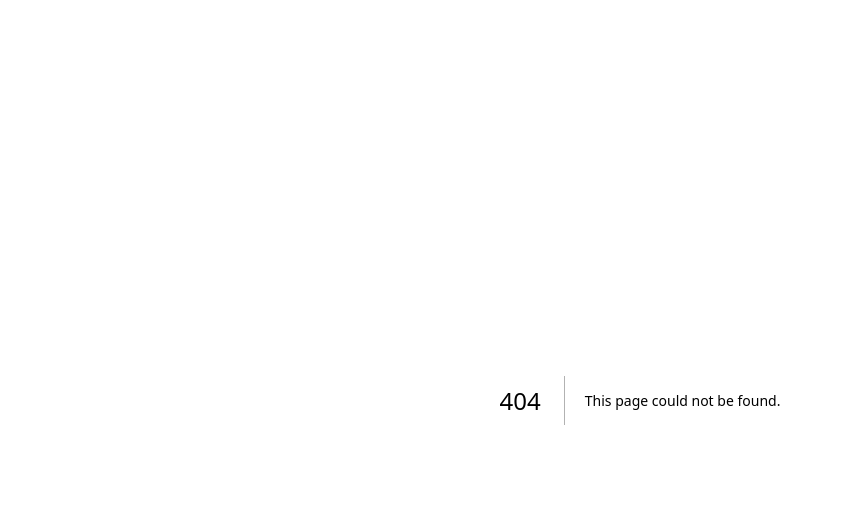
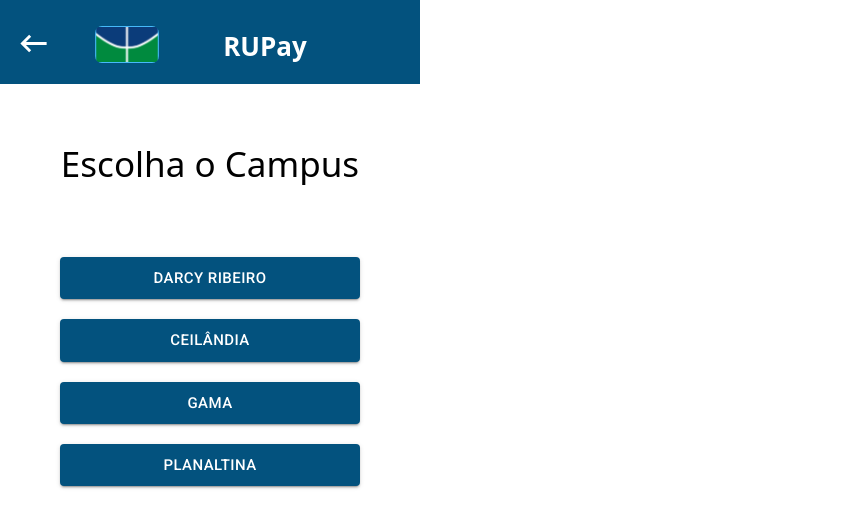
Before and after one commit to Mateustv/provisorio, a Next.js app: page /consultMenu in a window 1280 px wide. Before the commit this address had no page. Shown: the top 528 px of the page, without its empty margins (0-843 px from the left). Built offline with nearby package versions, Linux system fonts and the light colour scheme.

Commit message:
page consult menu done

```diff
--- /dev/null
+++ b/src/pages/consultMenu/index.js
@@ -0,0 +1,55 @@
+import Link from 'next/link.js';
+import {EscolhaOCampus, Head, HeadChild, Rupay, ButtonBack, ButtonLocal, CardpioSeleoDeCampusRoot, AlignButtons} from './style.js';
+
+export default function Select_menu(){
+
+  return (
+    <CardpioSeleoDeCampusRoot>
+        <Head>
+            <HeadChild alt="logo" src="/logo_rupay.svg" />
+            <Rupay>RUPay</Rupay>
+            <Link href="/">
+              <ButtonBack fontSize='large'/>
+            </Link>
+        </Head>
+        <EscolhaOCampus>Escolha o Campus</EscolhaOCampus>
+        <AlignButtons>
+            <ButtonLocal
+            sx={{ width: 300 }}
+            variant="contained"
+            name="button_darcy"
+            size="large"
+            >
+            Darcy Ribeiro
+            </ButtonLocal>
+
+            <ButtonLocal
+            sx={{ width: 300 }}
+            variant="contained"
+            name="button_name"
+            size="large"
+            >
+            Ceilândia
+            </ButtonLocal>
+
+            <ButtonLocal
+            sx={{ width: 300 }}
+            variant="contained"
+            name="button_gama"
+            size="large"
+            >
+            Gama
+            </ButtonLocal>
+            <ButtonLocal
+            sx={{ width: 300 }}
+            variant="contained"
+            name="button_plan"
+            size="large"
+            >
+            Planaltina
+            </ButtonLocal>
+        </AlignButtons>
+
+    </CardpioSeleoDeCampusRoot>
+  );
+};
--- /dev/null
+++ b/src/pages/consultMenu/menu/index.js
@@ -0,0 +1,45 @@
+import Link from "next/link";
+import {CardpioRoot, Head, HeadChild, Rupay, Cardapio, ButtonBaixar, ButtonComentar, ButtonComentarios, ButtonBack, AlignButtons} from "./style.js";
+
+const Menu = () => {
+  return (
+    <CardpioRoot>
+        <Head>
+            <HeadChild alt="" src="/logo_rupay.svg" />
+            <Rupay>RUPay</Rupay>
+            <Link href="/consultMenu">
+                <ButtonBack fontSize="large"/>
+            </Link>
+        </Head>
+        <Cardapio alt="logo" src="/cardapio.png"/>
+        <AlignButtons>
+            <ButtonBaixar
+            sx={{ width: 300 }}
+            variant="contained"
+            name="button_baixar"
+            size="large"
+            >
+            Baixar PDF
+            </ButtonBaixar>
+            <ButtonComentar
+            sx={{ width: 300 }}
+            variant="contained"
+            name="button_comentar"
+            size="large"
+            >
+            Fazer um comentário
+            </ButtonComentar>
+            <ButtonComentarios
+            sx={{ width: 300 }}
+            variant="contained"
+            name="button_comentarios"
+            size="large"
+            >
+            Comentários
+            </ButtonComentarios>
+        </AlignButtons>
+    </CardpioRoot>
+  );
+};
+
+export default Menu;
--- /dev/null
+++ b/src/pages/consultMenu/menu/style.js
@@ -0,0 +1,78 @@
+import { Button} from "@mui/material";
+import {styled} from "@mui/material"
+import KeyboardBackspaceIcon from '@mui/icons-material/KeyboardBackspace';
+
+
+const ButtonBaixar = styled(Button)`
+  background-color: var(--color-steelblue)!important;
+`;
+const ButtonComentar = styled(Button)`
+  background-color: var(--color-steelblue)!important;
+`;
+const ButtonComentarios = styled(Button)`
+  background-color: var(--color-steelblue)!important;
+`;
+
+const ButtonBack = styled(KeyboardBackspaceIcon)`
+  position: absolute;
+  top: 26px;
+  left: 16px;
+  cursor: pointer;
+`;
+
+const Cardapio = styled('img')`
+    margin-top: 150px;
+    margin-left: 58px;
+    width: 305px;
+    height: 216px;
+    object-fit: cover;
+`;
+
+const HeadChild = styled('img')`
+  position: absolute;
+  top: 26px;
+  left: 95px;
+  border-radius: var(--br-6xs);
+  width: 64px;
+  height: 37px;
+`;
+const Rupay = styled('h2')`
+  margin: 0;
+  position: absolute;
+  top: 28px;
+  left: 168px;
+  font-size: inherit;
+  font-weight: 800;
+  font-family: inherit;
+  display: inline-block;
+  width: 194px;
+  height: 33px;
+`;
+
+const Head = styled('header')`
+  position: absolute;
+  top: 0px;
+  background-color: var(--color-steelblue);
+  width: 420px;
+  height: 84px;
+  text-align: center;
+  font-size: var(--font-size-7xl);
+  color: var(--color-white);
+  font-family: var(--font-inter);
+`;
+const CardpioRoot = styled('div')`
+  position: relative;
+  width: 420px;
+  height: 844px;
+  overflow: hidden;
+
+`;
+const AlignButtons = styled('div')`
+    margin-top: 50px;
+    display: flex;
+    flex-direction: column;
+    align-items: center;
+    gap: 20px;
+`
+
+export {CardpioRoot, Head, HeadChild, Rupay, Cardapio, ButtonBaixar, ButtonComentar, ButtonComentarios, ButtonBack,AlignButtons}
--- /dev/null
+++ b/src/pages/consultMenu/style.js
@@ -0,0 +1,74 @@
+import { Button} from "@mui/material";
+import {styled} from "@mui/material"
+import KeyboardBackspaceIcon from '@mui/icons-material/KeyboardBackspace';
+
+const ButtonLocal = styled(Button)`
+  background-color: var(--color-steelblue) !important;
+`;
+const ButtonBack = styled(KeyboardBackspaceIcon)`
+  position: absolute;
+  top: 26px;
+  left: 16px;
+  cursor: pointer;
+`;
+
+const AlignButtons = styled('div')`
+    margin-top: 50px;
+    display: flex;
+    flex-direction: column;
+    align-items: center;
+    gap: 20px;
+`;
+
+const HeadChild = styled('img')`
+  position: absolute;
+  top: 26px;
+  left: 95px;
+  border-radius: var(--br-6xs);
+  width: 64px;
+  height: 37px;
+`;
+const Rupay = styled('h2')`
+  margin: 0;
+  position: absolute;
+  top: 28px;
+  left: 168px;
+  font-size: inherit;
+  font-weight: 800;
+  font-family: inherit;
+  display: inline-block;
+  width: 194px;
+  height: 33px;
+`;
+
+const Head = styled('header')`
+  position: absolute;
+  top: 0px;
+  background-color: var(--color-steelblue);
+  width: 420px;
+  height: 84px;
+  text-align: center;
+  font-size: var(--font-size-7xl);
+  color: var(--color-white);
+  font-family: var(--font-inter);
+`;
+const EscolhaOCampus = styled('h1')`
+  margin-top: 140px;
+  margin-bottom: 20px;
+  font-size: inherit;
+  font-weight: 400;
+  font-family: inherit;
+  display: inline-block;
+  width: 100%;
+`;
+const CardpioSeleoDeCampusRoot = styled('div')`
+  position: relative;
+  width: 420px;
+  height: 844px;
+  overflow: hidden;
+  text-align: center;
+  font-size: var(--font-size-16xl);
+  font-family: var(--font-inter);
+`;
+
+export {EscolhaOCampus, Head, HeadChild, Rupay, ButtonBack, ButtonLocal, CardpioSeleoDeCampusRoot, AlignButtons}
--- a/src/pages/index.js
+++ b/src/pages/index.js
@@ -39,14 +39,15 @@
       >
         Colocar créditos
       </ButtonColocar>
+      <Link href="/consultMenu">
         <ButtonConsultar
           sx={{ width: 279 }}
           variant="contained"
           name="button_consultar"
-        href="/cardpio-seleo-de-campus"
         >
           Consultar cardápio
         </ButtonConsultar>
+      </Link>
       <ButtonSair
         sx={{ width: 279 }}
         variant="contained"
--- a/src/pages/login/index.js
+++ b/src/pages/login/index.js
@@ -20,7 +20,7 @@
         matricula: event.matricula,
         senha: event.senha,
         callbackUrl: '/',
-        redirect: false
+        // redirect: false
       })
       console.log(res)
   }
```
Lines whose indentation alone changed are shown as unchanged.
